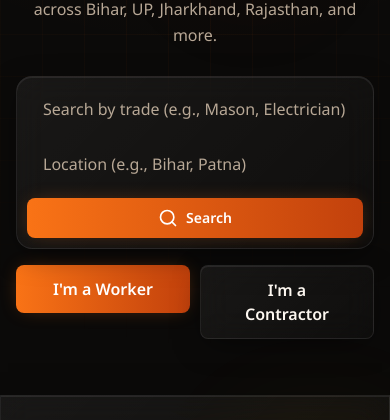
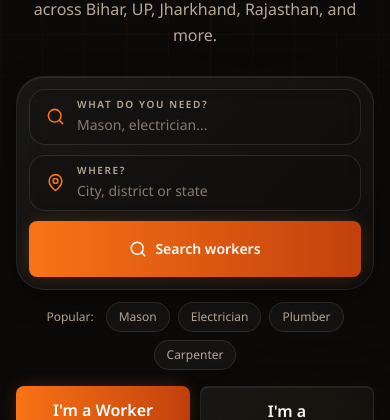
Before and after one commit to Yashoffical94/Grameen.Connect, a React (Vite) app in the folder frontend/: page / in a window 390 px wide. Shown: the part 386-806 px from the top of the page. Built offline with nearby package versions, Linux system fonts and the light colour scheme; no server answers.

Commit message:
Modernize responsive search experience

```diff
--- a/frontend/src/pages/Home.jsx
+++ b/frontend/src/pages/Home.jsx
@@ -81,28 +81,65 @@ const Home = () => {
           </p>
 
           {/* Search Bar */}
-          <form onSubmit={handleSearch} className="max-w-3xl mx-auto glass crystal rounded-2xl sm:rounded-3xl p-2.5 sm:p-4 flex flex-col md:flex-row gap-2.5 sm:gap-3 text-left shadow-2xl shadow-orange-950/20">
-            <div className="flex-1">
-              <Input
-                placeholder="Search by trade (e.g., Mason, Electrician)"
+          <div className="max-w-4xl mx-auto text-left">
+            <form onSubmit={handleSearch} className="relative glass crystal rounded-[1.75rem] p-3 sm:p-4 shadow-2xl shadow-orange-950/20">
+              <div className="hidden sm:flex items-center justify-between px-2 pb-3">
+                <div>
+                  <p className="text-sm font-semibold text-text">Find the right person for the job</p>
+                  <p className="text-xs text-text-muted mt-0.5">Search verified workers near you</p>
+                </div>
+                <span className="inline-flex items-center gap-1.5 rounded-full border border-primary/20 bg-primary/10 px-3 py-1.5 text-[11px] font-medium text-primary">
+                  <span className="h-1.5 w-1.5 rounded-full bg-primary animate-pulse" />
+                  Live network
+                </span>
+              </div>
+              <div className="grid md:grid-cols-[1fr_1fr_auto] gap-2.5">
+                <label className="group flex min-h-14 items-center gap-3 rounded-2xl border border-white/10 bg-black/10 px-4 transition-colors focus-within:border-primary/60 focus-within:bg-primary/5">
+                  <Search size={19} className="shrink-0 text-primary" aria-hidden="true" />
+                  <span className="min-w-0 flex-1">
+                    <span className="block text-[10px] font-semibold uppercase tracking-[0.16em] text-text-muted">What do you need?</span>
+                    <input
+                      aria-label="Search by trade"
+                      placeholder="Mason, electrician..."
                       value={searchTrade}
                       onChange={(e) => setSearchTrade(e.target.value)}
-                className="border-0 bg-transparent"
+                      className="mt-0.5 w-full bg-transparent text-sm text-text outline-none placeholder:text-text-muted/70"
                     />
-            </div>
-            <div className="flex-1">
-              <Input
-                placeholder="Location (e.g., Bihar, Patna)"
+                  </span>
+                </label>
+                <label className="group flex min-h-14 items-center gap-3 rounded-2xl border border-white/10 bg-black/10 px-4 transition-colors focus-within:border-primary/60 focus-within:bg-primary/5">
+                  <MapPin size={19} className="shrink-0 text-primary" aria-hidden="true" />
+                  <span className="min-w-0 flex-1">
+                    <span className="block text-[10px] font-semibold uppercase tracking-[0.16em] text-text-muted">Where?</span>
+                    <input
+                      aria-label="Search by location"
+                      placeholder="City, district or state"
                       value={searchLocation}
                       onChange={(e) => setSearchLocation(e.target.value)}
-                className="border-0 bg-transparent"
+                      className="mt-0.5 w-full bg-transparent text-sm text-text outline-none placeholder:text-text-muted/70"
                     />
+                  </span>
+                </label>
+                <Button type="submit" className="min-h-14 rounded-2xl px-6 md:w-auto w-full">
+                  <Search size={18} aria-hidden="true" />
+                  <span>Search workers</span>
+                </Button>
               </div>
-            <Button type="submit" className="md:w-auto w-full">
-              <Search size={20} />
-              Search
-            </Button>
             </form>
+            <div className="flex flex-wrap items-center justify-center gap-2 pt-3 text-xs text-text-muted sm:justify-start sm:px-2">
+              <span className="mr-1">Popular:</span>
+              {['Mason', 'Electrician', 'Plumber', 'Carpenter'].map((trade) => (
+                <button
+                  key={trade}
+                  type="button"
+                  onClick={() => setSearchTrade(trade)}
+                  className="rounded-full border border-white/10 bg-white/[0.04] px-3 py-1.5 transition-colors hover:border-primary/40 hover:bg-primary/10 hover:text-primary"
+                >
+                  {trade}
+                </button>
+              ))}
+            </div>
+          </div>
 
           <div className="grid grid-cols-2 gap-2.5 sm:flex sm:flex-wrap sm:justify-center sm:gap-4 mt-4 sm:mt-6">
             <Link to="/signup?role=labour">
```
Lines whose indentation alone changed are shown as unchanged.
